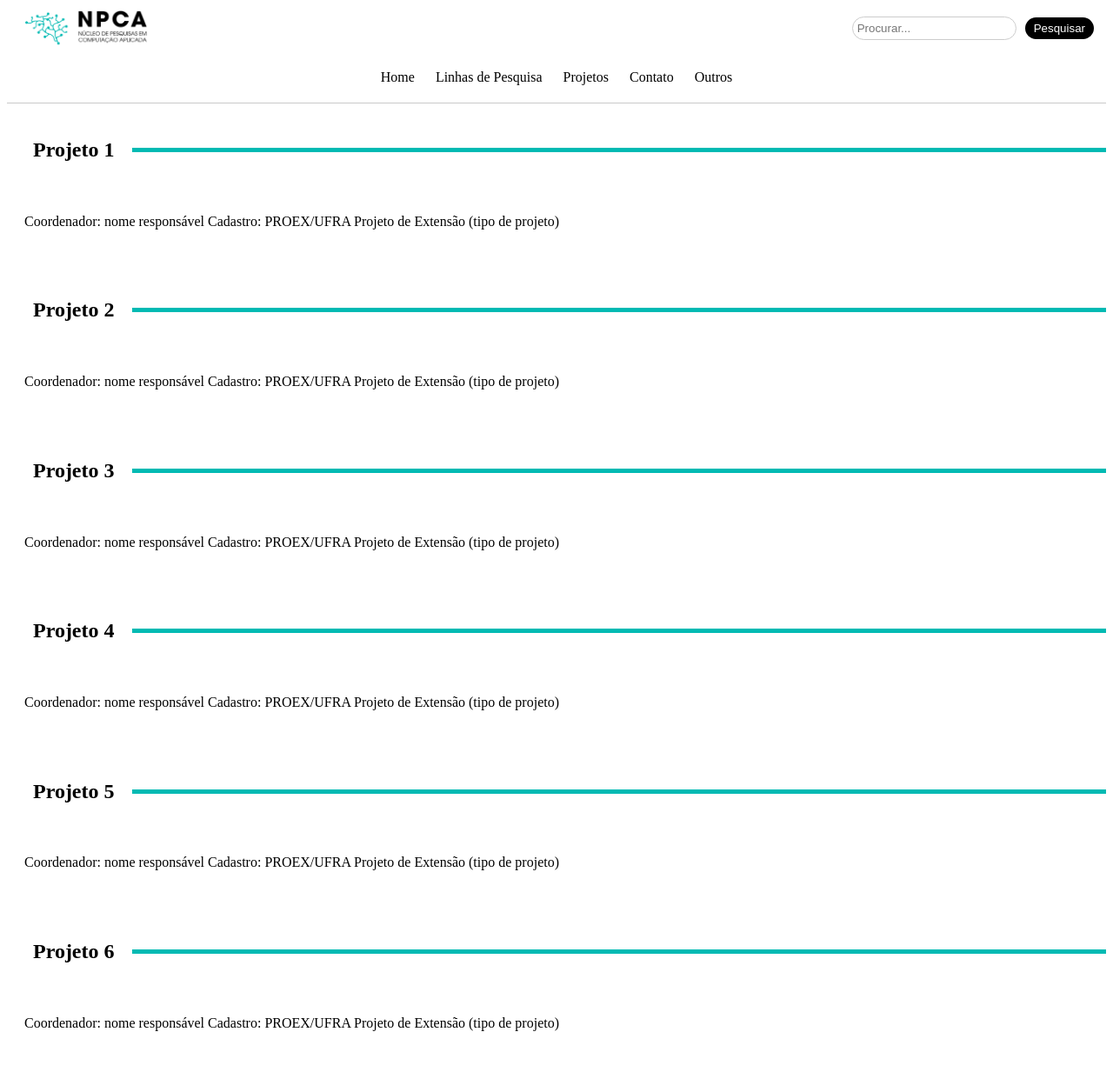
After one commit to saraivanap/npca, a Django app: page /projetos/ in a window 1280 px wide. The commit adds this page. Shown: the whole page at 87% size. Run offline with Django 5.2, Linux system fonts and the light colour scheme.

Commit message:
add projetos

```diff
--- a/core/static/css/style.css
+++ b/core/static/css/style.css
@@ -187,7 +187,6 @@ hr {
     font-size: 16px; /* tamanho do texto */
 }
 
-
 /* texto de pesquisa */
 .text-pesquisa {
     display: block;
--- /dev/null
+++ b/core/templates/projetos.html
@@ -0,0 +1,119 @@
+{% load static %}
+<!DOCTYPE html>
+
+<html lang="en">
+<head>
+    <meta charset="UTF-8">
+    <meta name="viewport" content="width=device-width, initial-scale=1.0">
+    <title>NPCA</title>
+    <!-- links arquivos CSS -->
+    <link rel="stylesheet" href="{% static 'css/style.css' %}">
+</head>
+
+<body>
+<!-- barra de navegação fixa -->
+<div class="navbar">
+    <!-- Logo à direita -->
+    <div class="logo">
+        <img src="{% static 'imagens/logo3.png' %}" alt="logo">
+    </div>
+    <!-- barra de pesquisa à esquerda -->
+    <div class="search-bar">
+        <input type="text" placeholder="Procurar...">
+        <button type="submit">Pesquisar</button>
+    </div>
+</div>
+
+<!-- opções de navegação -->
+<div class="options">
+    <a href="/">Home</a>
+    <a href="/pesquisa">Linhas de Pesquisa</a>
+    <a href="/projetos">Projetos</a>
+    <a href="/contato">Contato</a>
+    <a href="/outros">Outros</a>
+</div>
+
+<!-- separador -->
+<hr>
+
+<!-- conteúdo da página -->
+<body>
+    <!-- título com Separador -->
+    <div class="title-with-separator">
+        <h2 class="content-title">Projeto 1</h2>
+        <div class="separator"></div>
+    </div>
+
+    <!-- texto -->
+    <div class="text-pesquisa">
+        <p>Coordenador: nome responsável
+            Cadastro: PROEX/UFRA
+            Projeto de Extensão (tipo de projeto)</p>
+    </div>
+
+    <!-- título com Separador -->
+    <div class="title-with-separator">
+        <h2 class="content-title">Projeto 2</h2>
+        <div class="separator"></div>
+    </div>
+
+    <!-- texto -->
+    <div class="text-pesquisa">
+        <p>Coordenador: nome responsável
+            Cadastro: PROEX/UFRA
+            Projeto de Extensão (tipo de projeto)</p>
+    </div>
+
+    <!-- título com Separador -->
+    <div class="title-with-separator">
+        <h2 class="content-title">Projeto 3</h2>
+        <div class="separator"></div>
+    </div>
+
+    <!-- texto -->
+    <div class="text-pesquisa">
+        <p>Coordenador: nome responsável
+            Cadastro: PROEX/UFRA
+            Projeto de Extensão (tipo de projeto)</p>
+    </div>
+
+    <!-- título com Separador -->
+    <div class="title-with-separator">
+        <h2 class="content-title">Projeto 4</h2>
+        <div class="separator"></div>
+    </div>
+
+    <!-- texto -->
+    <div class="text-pesquisa">
+        <p>Coordenador: nome responsável
+            Cadastro: PROEX/UFRA
+            Projeto de Extensão (tipo de projeto)</p>
+    </div>
+
+    <!-- título com Separador -->
+    <div class="title-with-separator">
+        <h2 class="content-title">Projeto 5</h2>
+        <div class="separator"></div>
+    </div>
+
+    <!-- texto -->
+    <div class="text-pesquisa">
+        <p>Coordenador: nome responsável
+            Cadastro: PROEX/UFRA
+            Projeto de Extensão (tipo de projeto)</p>
+    </div>
+
+    <!-- título com Separador -->
+    <div class="title-with-separator">
+        <h2 class="content-title">Projeto 6</h2>
+        <div class="separator"></div>
+    </div>
+
+    <!-- texto -->
+    <div class="text-pesquisa">
+        <p>Coordenador: nome responsável
+            Cadastro: PROEX/UFRA
+            Projeto de Extensão (tipo de projeto)</p>
+    </div>
+
+</body>
--- a/core/views.py
+++ b/core/views.py
@@ -5,3 +5,6 @@ def index(request):
 
 def pesquisa(request):
     return render(request, 'pesquisa.html')
+
+def projetos(request):
+    return render(request, 'projetos.html')
--- a/npca/urls.py
+++ b/npca/urls.py
@@ -4,4 +4,5 @@ from core import views
 urlpatterns = [
     path('', views.index, name='index'),
     path('pesquisa/', views.pesquisa, name='pesquisa'),
+    path('projetos/', views.projetos, name='projetos'),
 ]
```
